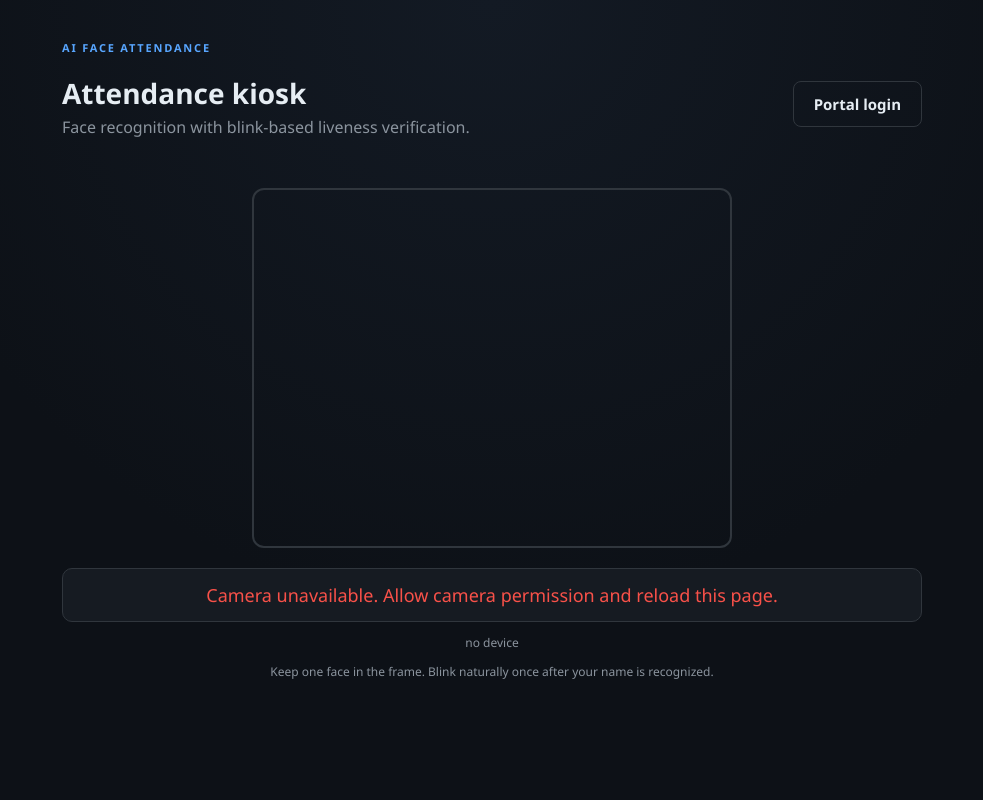
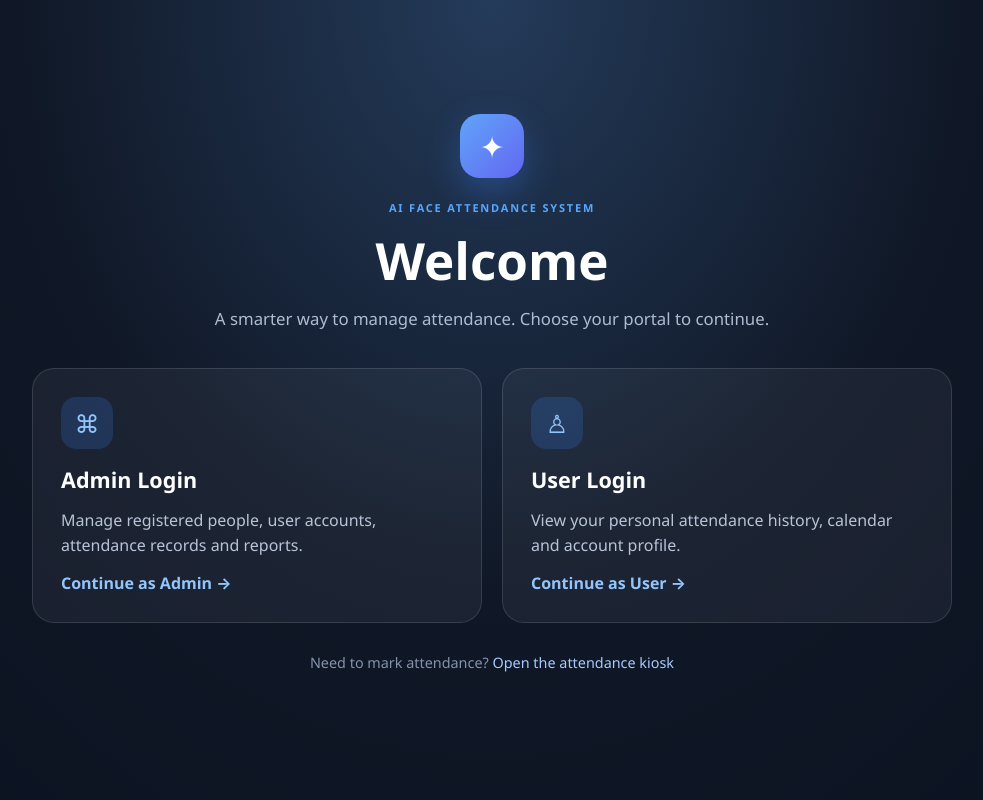
Before and after one commit to thakareatharv49-svg/face-attendance-system, a Flask app: page / in a window 1280 px wide. Shown: the whole page, without its empty margins (148-1131 px from the left). Run offline with Flask 3, Linux system fonts and the light colour scheme.

Commit message:
Add combined admin and user welcome page
* Add combined welcome page and role-specific login routing

* Add unified welcome page with admin and user login choices

* Separate admin and user login screens by selected role

```diff
--- a/app.py
+++ b/app.py
@@ -123,9 +123,14 @@ print(f"Loaded {len(known_names)} known face(s): {known_names}")
 
 
 
-# --- PUBLIC KIOSK PAGE (no login needed) ---
+# --- PUBLIC WELCOME PAGE AND ATTENDANCE KIOSK ---
 @app.route("/")
 def index():
+    return render_template("home.html")
+
+
+@app.route("/attendance")
+def attendance_kiosk():
     return render_template("index.html")
 
 
@@ -228,21 +233,27 @@ def process_frame():
 # --- LOGIN ---
 @app.route("/login", methods=["GET", "POST"])
 def login():
+    role = request.args.get("role") if request.method == "GET" else request.form.get("role")
+    if role not in {"admin", "user"}:
+        return redirect(url_for("index"))
+
     error = None
     if request.method == "POST":
-        username = request.form.get("username")
-        password = request.form.get("password")
-        if username == ADMIN_USERNAME and password and check_password_hash(ADMIN_PASSWORD_HASH, password):
-            session.clear()
-            login_user(AdminUser())
-            return redirect(url_for("admin_dashboard"))
-        account = get_user_by_username(username or "")
-        if account and check_password_hash(account["password_hash"], password or ""):
-            session.clear()
-            login_user(PortalUser(account))
-            return redirect(url_for("user_dashboard"))
-        error = "Invalid username or password"
-    return render_template("login.html", error=error)
+        username = request.form.get("username", "").strip()
+        password = request.form.get("password", "")
+        if role == "admin":
+            if username == ADMIN_USERNAME and password and check_password_hash(ADMIN_PASSWORD_HASH, password):
+                session.clear()
+                login_user(AdminUser())
+                return redirect(url_for("admin_dashboard"))
+        else:
+            account = get_user_by_username(username)
+            if account and check_password_hash(account["password_hash"], password):
+                session.clear()
+                login_user(PortalUser(account))
+                return redirect(url_for("user_dashboard"))
+        error = "Invalid " + role + " username or password"
+    return render_template("login.html", error=error, role=role)
 
 
 @app.route("/logout")
@@ -250,7 +261,7 @@ def login():
 def logout():
     logout_user()
     session.clear()
-    return redirect(url_for("login"))
+    return redirect(url_for("index"))
 
 
 # --- ADMIN DASHBOARD (login required) ---
--- /dev/null
+++ b/templates/home.html
@@ -0,0 +1,50 @@
+<!DOCTYPE html>
+<html lang="en">
+<head>
+  <meta charset="UTF-8">
+  <meta name="viewport" content="width=device-width, initial-scale=1">
+  <meta name="theme-color" content="#101827">
+  <title>Welcome · AI Face Attendance</title>
+  <link rel="stylesheet" href="{{ url_for('static', filename='style.css') }}">
+  <style>
+    body{min-height:100vh;background:radial-gradient(ellipse at top,#243b5a 0,#101827 52%,#0b1220 100%);display:grid;place-items:center;padding:24px}
+    .welcome{width:min(920px,100%);margin:auto;text-align:center}
+    .welcome-mark{width:64px;height:64px;border-radius:20px;display:grid;place-items:center;margin:0 auto 22px;background:linear-gradient(135deg,#60a5fa,#6366f1);color:#fff;font-size:30px;box-shadow:0 14px 36px #3b82f655}
+    .welcome h1{font-size:clamp(2rem,5vw,3.2rem);margin:8px 0 12px;color:#fff}
+    .welcome .intro{color:#aebbd0;font-size:1.05rem;margin:0 auto 38px;max-width:560px}
+    .role-grid{display:grid;grid-template-columns:repeat(2,minmax(0,1fr));gap:20px;text-align:left}
+    .role-card{display:flex;flex-direction:column;gap:14px;padding:28px;border:1px solid #ffffff20;border-radius:22px;background:#ffffff0d;color:#fff;text-decoration:none;transition:transform .2s,border-color .2s,background .2s;min-height:220px}
+    .role-card:hover{transform:translateY(-4px);border-color:#7aaeff;background:#ffffff15}
+    .role-icon{width:52px;height:52px;border-radius:15px;display:grid;place-items:center;background:#3b82f633;color:#93c5fd;font-size:25px}
+    .role-card h2{font-size:1.35rem;margin:2px 0 0;color:#fff}
+    .role-card p{margin:0;color:#b7c4d8;line-height:1.55}
+    .role-action{margin-top:auto;color:#93c5fd;font-weight:700}
+    .welcome-footer{margin-top:30px;color:#8493aa;font-size:.9rem}
+    .welcome-footer a{color:#a9c9ff;text-decoration:none}
+    @media(max-width:620px){.role-grid{grid-template-columns:1fr}.role-card{min-height:190px;padding:23px}}
+  </style>
+</head>
+<body>
+  <main class="welcome">
+    <div class="welcome-mark" aria-hidden="true">✦</div>
+    <p class="eyebrow">AI FACE ATTENDANCE SYSTEM</p>
+    <h1>Welcome</h1>
+    <p class="intro">A smarter way to manage attendance. Choose your portal to continue.</p>
+    <section class="role-grid" aria-label="Choose your login type">
+      <a class="role-card" href="{{ url_for('login', role='admin') }}">
+        <span class="role-icon" aria-hidden="true">⌘</span>
+        <h2>Admin Login</h2>
+        <p>Manage registered people, user accounts, attendance records and reports.</p>
+        <span class="role-action">Continue as Admin →</span>
+      </a>
+      <a class="role-card" href="{{ url_for('login', role='user') }}">
+        <span class="role-icon" aria-hidden="true">♙</span>
+        <h2>User Login</h2>
+        <p>View your personal attendance history, calendar and account profile.</p>
+        <span class="role-action">Continue as User →</span>
+      </a>
+    </section>
+    <p class="welcome-footer">Need to mark attendance? <a href="{{ url_for('attendance_kiosk') }}">Open the attendance kiosk</a></p>
+  </main>
+</body>
+</html>
```
Also changed, not shown: templates/login.html (+27 -3 lines).
